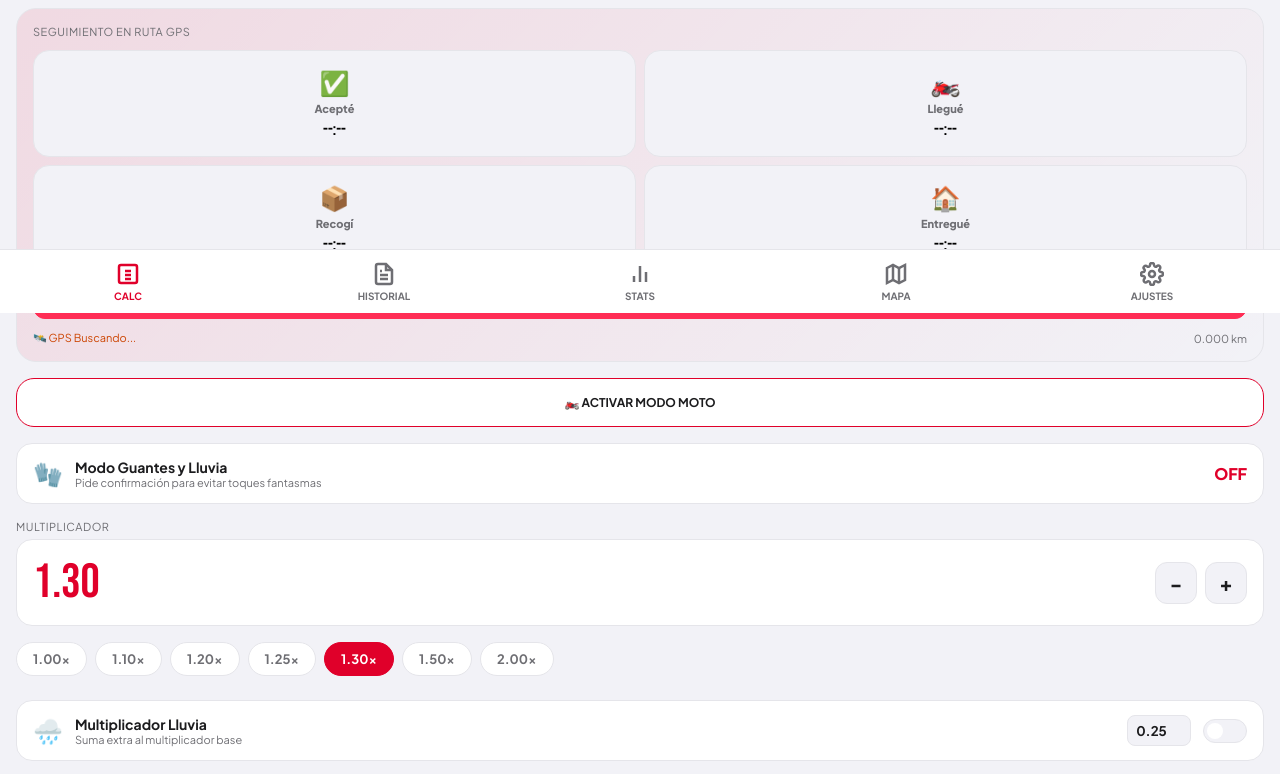
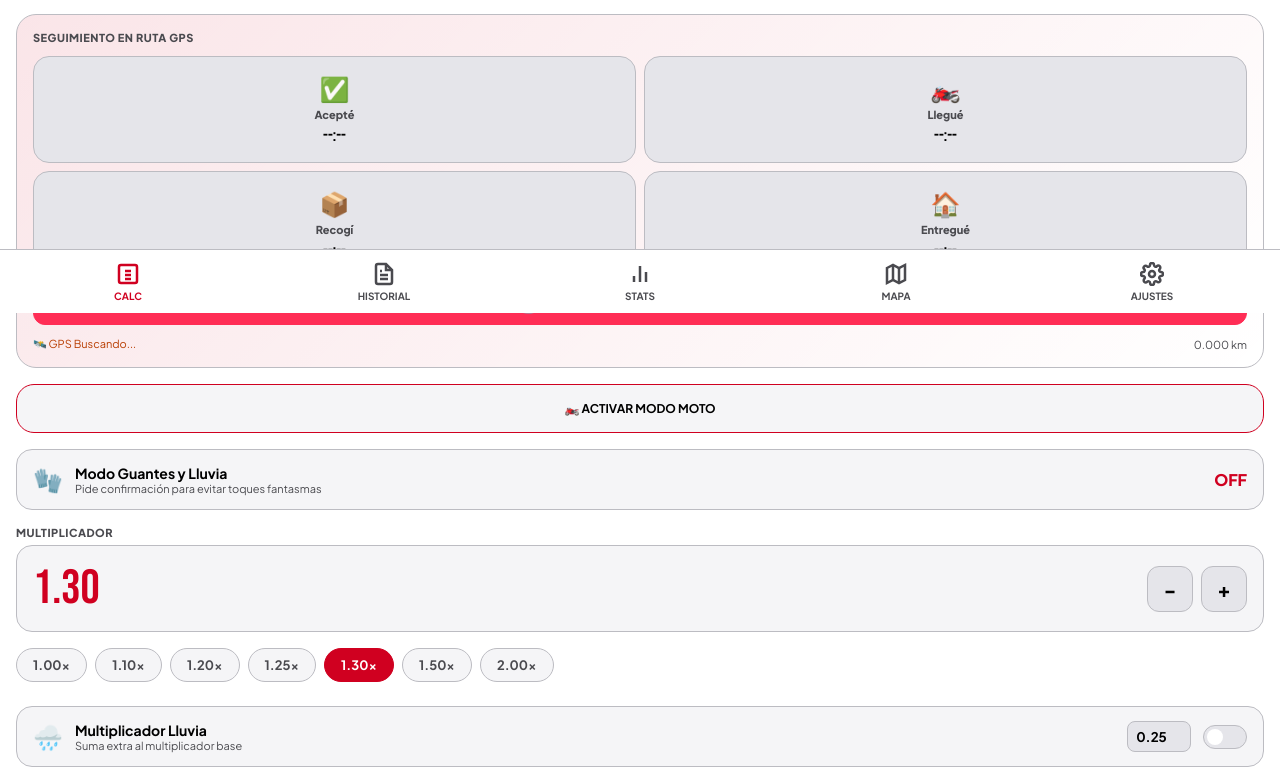
Before and after one commit to bobykmby59/CalcPYaV2, a website: page index.html in a window 1280 px wide. Shown: the part 487-1261 px from the top of the page. Drawn offline with nearby package versions, Linux system fonts and the light colour scheme.

Commit message:
Add files via upload

```diff
--- a/style.css
+++ b/style.css
@@ -1,5 +1,5 @@
 /* ==========================================
-   STYLE SHEET - RIDER CALC PRO v3.6.1 (CORREGIDO)
+   STYLE SHEET - RIDER CALC PRO v3.6.1 (CONSOLIDADO)
    ========================================== */
 :root {
   --bg: #000000;
@@ -22,19 +22,19 @@
 }
 
 body.light-mode {
-  --bg: #f2f2f7;
-  --card: #ffffff;
-  --card2: #f2f2f7;
-  --border: #e5e5ea;
-  --accent: #e0002a;
-  --accent-rgb: 224, 0, 42;
-  --accent2: #cc4400;
-  --green: #008f39;
-  --green-rgb: 0, 143, 57;
-  --blue: #0066cc;
-  --yellow: #b36b00;
-  --text: #1c1c1e;
-  --muted: #6e6e73;
+  --bg: #ffffff;
+  --card: #f5f5f7;
+  --card2: #e5e5ea;
+  --border: #bcbcc2;
+  --accent: #d00020;
+  --accent-rgb: 208, 0, 32;
+  --accent2: #b83d00;
+  --green: #00802b;
+  --green-rgb: 0, 128, 43;
+  --blue: #0055b3;
+  --yellow: #995c00;
+  --text: #000000;
+  --muted: #4a4a4f;
   --nav-bg: #ffffff;
 }
 
@@ -45,6 +45,7 @@ body.light-mode {
   -webkit-tap-highlight-color: transparent;
   font-family: 'Plus Jakarta Sans', sans-serif;
   user-select: none;
+  touch-action: manipulation;
 }
 
 body {
@@ -79,7 +80,7 @@ header {
 }
 
 body.light-mode header {
-  background: linear-gradient(180deg, rgba(var(--accent-rgb), 0.06) 0%, rgba(255,255,255,0) 100%);
+  background: linear-gradient(180deg, rgba(var(--accent-rgb), 0.08) 0%, rgba(255,255,255,0) 100%);
 }
 
 .header-top {
@@ -115,7 +116,7 @@ body.light-mode header {
   font-weight: 700;
   background: var(--card2);
   border: 1px solid var(--border);
-  padding: 6px 12px;
+  padding: 8px 14px;
   border-radius: 20px;
   cursor: pointer;
   transition: transform 0.1s;
@@ -126,8 +127,8 @@ body.light-mode header {
 }
 
 .theme-btn {
-  width: 34px;
-  height: 34px;
+  width: 38px;
+  height: 38px;
   border-radius: 50%;
   border: 1px solid var(--border);
   background: var(--card2);
@@ -138,7 +139,6 @@ body.light-mode header {
   cursor: pointer;
 }
 
-/* Modificadores de la tarjeta de estadísticas (Foto 1) */
 .dash-card {
   display: grid;
   grid-template-columns: 1fr 1fr;
@@ -157,7 +157,7 @@ body.light-mode header {
 
 .stat-item .val {
   font-family: 'Bebas Neue', sans-serif;
-  font-size: 36px;
+  font-size: 38px;
   line-height: 1;
   color: var(--green);
   margin-bottom: 4px;
@@ -171,6 +171,7 @@ body.light-mode header {
   color: var(--muted);
   text-transform: uppercase;
   letter-spacing: 0.5px;
+  font-weight: 700;
 }
 
 .thermometer-goal-card {
@@ -329,6 +330,7 @@ body.light-mode header {
   text-transform: uppercase;
   letter-spacing: 0.5px;
   margin-bottom: 6px;
+  font-weight: 800;
 }
 
 .control-box {
@@ -363,8 +365,8 @@ body.light-mode header {
 }
 
 .m-btn {
-  width: 42px;
-  height: 42px;
+  width: 46px;
+  height: 46px;
   border-radius: 12px;
   background: var(--card2);
   border: 1px solid var(--border);
@@ -453,7 +455,7 @@ body.light-mode header {
 }
 
 .step-btn {
-  padding: 10px;
+  padding: 12px;
   background: var(--card2);
   border: 1px solid var(--border);
   border-radius: 12px;
@@ -461,6 +463,7 @@ body.light-mode header {
   font-size: 13px;
   font-weight: 700;
   cursor: pointer;
+  min-height: 48px;
 }
 
 .step-btn:active { transform: scale(0.98); }
@@ -489,11 +492,12 @@ body.light-mode header {
   align-items: center;
   gap: 4px;
   cursor: pointer;
+  min-height: 52px;
 }
 
 .track-btn.active {
   border-color: var(--accent);
-  background: rgba(var(--accent-rgb), 0.1);
+  background: rgba(var(--accent-rgb), 0.12);
 }
 
 .track-btn span.icon { font-size: 24px; }
@@ -537,6 +541,7 @@ body.light-mode .live-calc-card {
   color: var(--muted);
   text-transform: uppercase;
   letter-spacing: 1px;
+  font-weight: 800;
 }
 
 .live-calc-amount {
@@ -584,7 +589,7 @@ body.light-mode .live-calc-card {
   flex-direction: column;
 }
 
-.h-stat span.lbl { font-size: 10px; color: var(--muted); text-transform: uppercase; }
+.h-stat span.lbl { font-size: 10px; color: var(--muted); text-transform: uppercase; font-weight: 700; }
 .h-stat span.val { font-family: 'Bebas Neue', sans-serif; font-size: 20px; }
 
 .hist-card-actions {
@@ -596,7 +601,7 @@ body.light-mode .live-calc-card {
 
 .h-btn {
   flex: 1;
-  padding: 10px;
+  padding: 12px;
   border-radius: 10px;
   border: 1px solid var(--border);
   background: var(--card2);
@@ -608,6 +613,7 @@ body.light-mode .live-calc-card {
   align-items: center;
   justify-content: center;
   gap: 4px;
+  min-height: 48px;
 }
 
 .h-btn:active { transform: scale(0.97); }
@@ -925,7 +931,6 @@ input:checked + .slider:before { transform: translateX(20px); }
 .notif-title { font-size: 14px; font-weight: 800; }
 .notif-desc { font-size: 12px; color: var(--muted); margin-top: 2px; }
 
-/* Timeline Estilo Google Maps para pantalla de mapas (Foto 5) */
 .timeline-container {
   background: var(--card);
   border: 1px solid var(--border);
```
